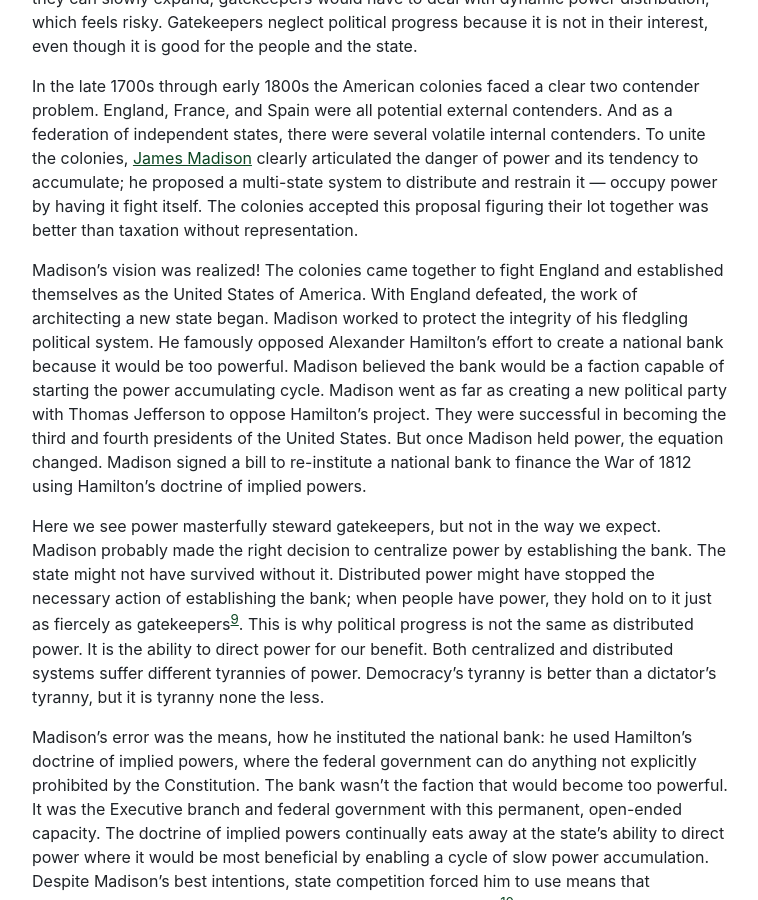
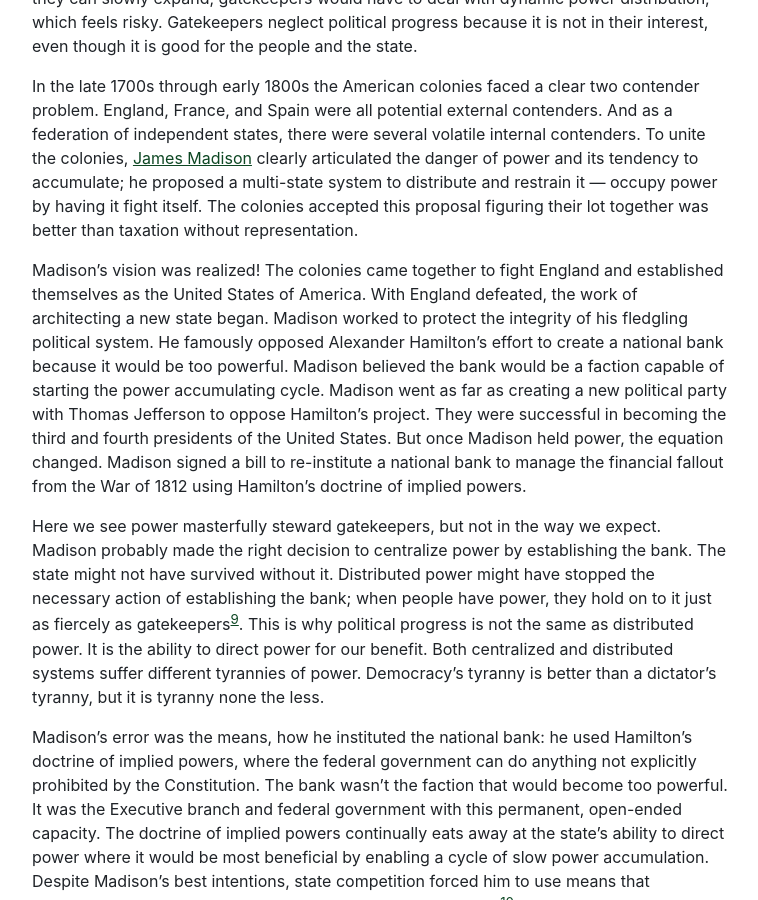
Before and after one commit to jack-t-skidmore/jack-t-skidmore.github.io, a Jekyll site: the page built from essays/gatekeepers.md, in a window 1280 px wide and 900 px high, scrolled down 6259 px. Shown: the whole window, without its empty margins (260-1018 px from the left). Built offline with Jekyll 4.4.1, drawn with Linux system fonts in a browser that asks for light colours; some of the changed text lies outside the part shown.

Commit message:
gatekeepers tweaks

```diff
--- a/essays/gatekeepers.md
+++ b/essays/gatekeepers.md
@@ -102,7 +102,7 @@ Political progress is also good for managing other states. Citizen armies are mo
 
 In the late 1700s through early 1800s the American colonies faced a clear two contender problem. England, France, and Spain were all potential external contenders. And as a federation of independent states, there were several volatile internal contenders. To unite the colonies, [James Madison](https://en.wikipedia.org/wiki/James_Madison) clearly articulated the danger of power and its tendency to accumulate; he proposed a multi-state system to distribute and restrain it — occupy power by having it fight itself. The colonies accepted this proposal figuring their lot together was better than taxation without representation.
 
-Madison’s vision was realized! The colonies came together to fight England and established themselves as the United States of America. With England defeated, the work of architecting a new state began. Madison worked to protect the integrity of his fledgling political system. He famously opposed Alexander Hamilton's effort to create a national bank because it would be too powerful. Madison believed the bank would be a faction capable of starting the power accumulating cycle. Madison went as far as creating a new political party with Thomas Jefferson to oppose Hamilton’s project. They were successful in becoming the third and fourth presidents of the United States. But once Madison held power, the equation changed. Madison signed a bill to re-institute a national bank to finance the War of 1812 using Hamilton's doctrine of implied powers.
+Madison’s vision was realized! The colonies came together to fight England and established themselves as the United States of America. With England defeated, the work of architecting a new state began. Madison worked to protect the integrity of his fledgling political system. He famously opposed Alexander Hamilton's effort to create a national bank because it would be too powerful. Madison believed the bank would be a faction capable of starting the power accumulating cycle. Madison went as far as creating a new political party with Thomas Jefferson to oppose Hamilton’s project. They were successful in becoming the third and fourth presidents of the United States. But once Madison held power, the equation changed. Madison signed a bill to re-institute a national bank to manage the financial fallout from the War of 1812 using Hamilton's doctrine of implied powers.
 
 Here we see power masterfully steward gatekeepers, but not in the way we expect. Madison probably made the right decision to centralize power by establishing the bank. The state might not have survived without it. Distributed power might have stopped the necessary action of establishing the bank; when people have power, they hold on to it just as fiercely as gatekeepers[^9]. This is why political progress is not the same as distributed power. It is the ability to direct power for our benefit. Both centralized and distributed systems suffer different tyrannies of power. Democracy’s tyranny is better than a dictator’s tyranny, but it is tyranny none the less.
 
```
Also changed, not shown: other parts of essays/gatekeepers.md (+1 -1 lines), index.md (+1 -0 lines).
